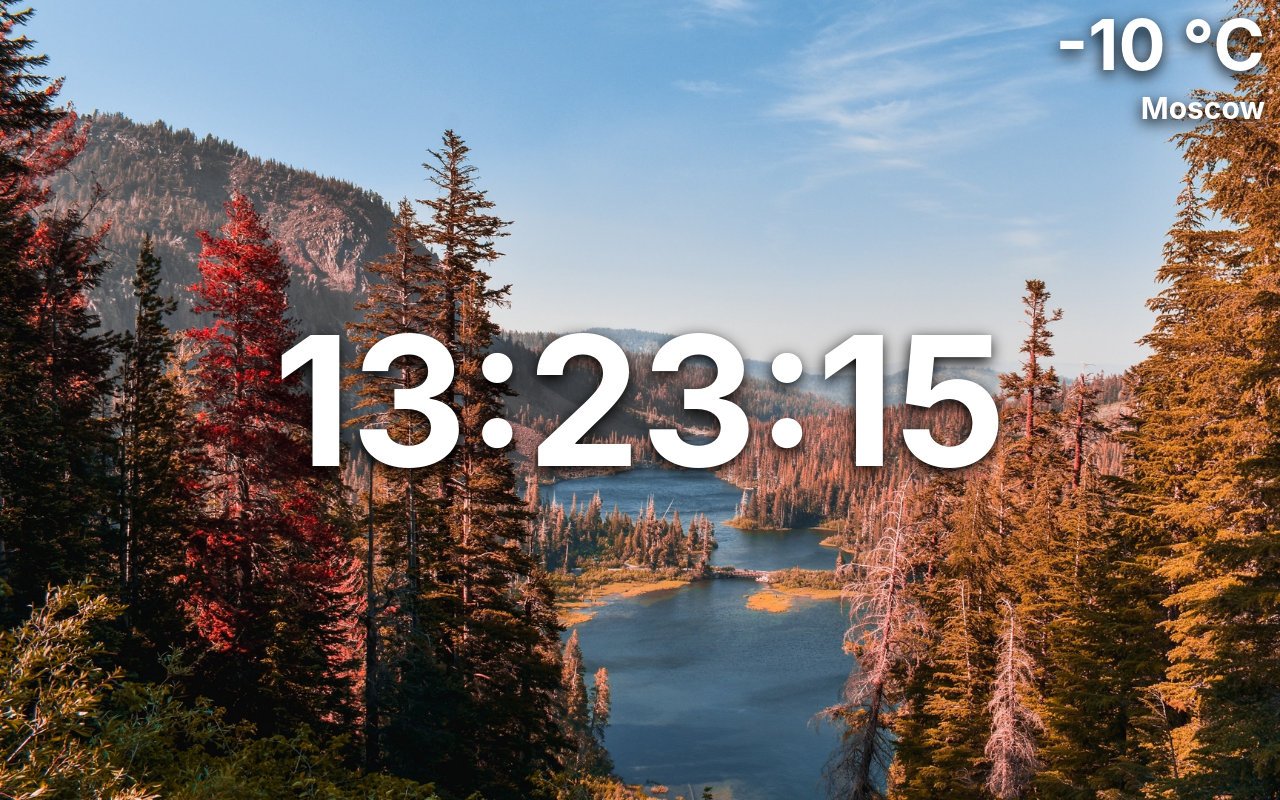
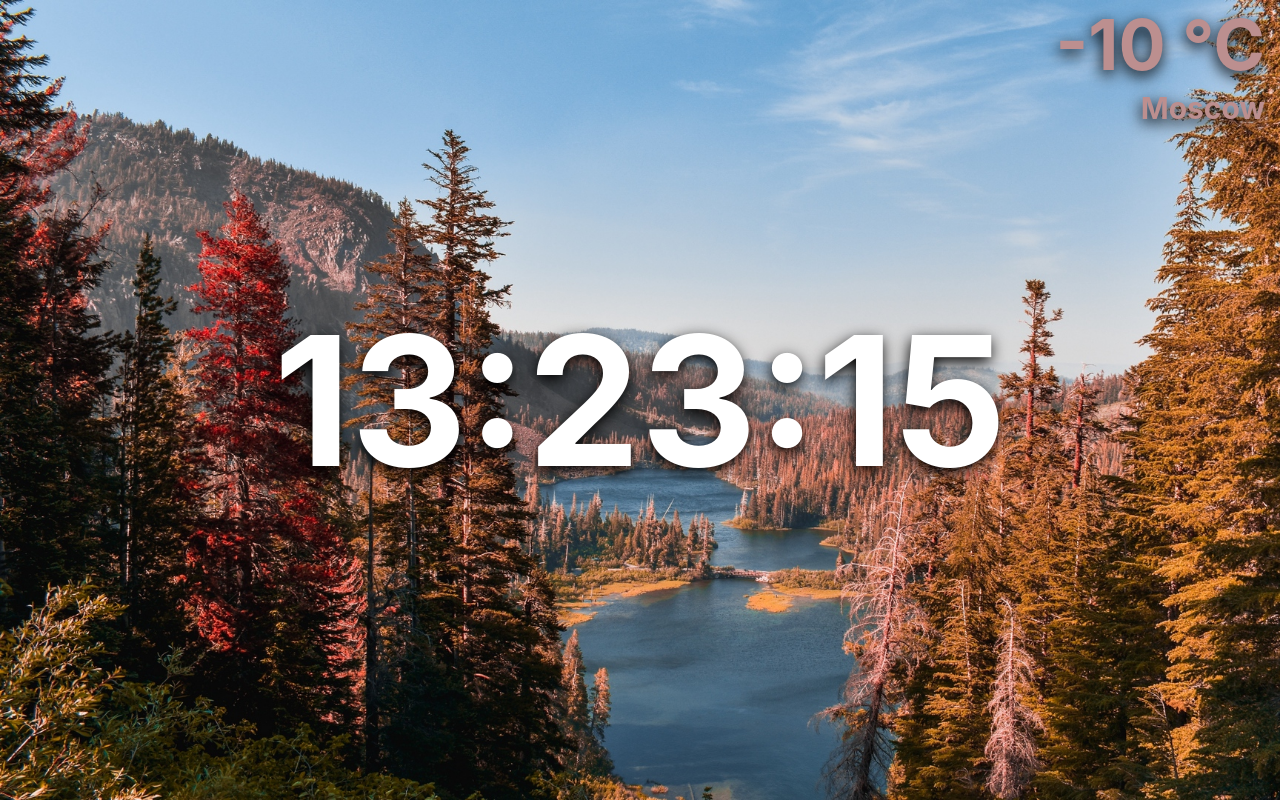
Before and after one commit to vladmv96/homepage, a React app: page / in a window 1280 px wide. Built offline with nearby package versions, Linux system fonts and the light colour scheme.

Commit message:
add weather module click function

```diff
--- a/package.json
+++ b/package.json
@@ -4,7 +4,7 @@
   "description": "",
   "main": "index.js",
   "scripts": {
-    "start": "webpack-dev-server --config ./webpack.config.js --mode development --port 3000",
+    "start": "webpack-dev-server --config ./webpack.config.js --mode development --port 3000 --host 0.0.0.0",
     "build": "webpack"
   },
   "author": "Vladislav Mershkov",
--- a/src/components/Weather/Weather.css
+++ b/src/components/Weather/Weather.css
@@ -1,8 +1,18 @@
 .weather-container {
+    display: flex;
     position: absolute;
     cursor: default;
     top: 0;
     right: 0;
+    transition: all .5s ease;
+}
+
+.weather-container-closed {
+    color: rosybrown;
+}
+
+.weather-container-opened {
+    color: white;
 }
 
 .weather-temperatura {
--- a/src/components/Weather/Weather.js
+++ b/src/components/Weather/Weather.js
@@ -1,14 +1,25 @@
 import React, { Component } from 'react';
 import './Weather.css';
+import classNames from 'classnames';
 
 class Weather extends Component {
 
   render() {
 
+    const {temperatura, city, weatherView, handleWeatherClick} = this.props;
+
+    const weatherClassNames = classNames(
+        'weather-container',
+        {'weather-container-opened': (weatherView === 'opened')},
+        {'weather-container-closed': (weatherView === 'closed')}
+      )
+
     return (
-      <div className="weather-container">
-        <h1 className="weather-temperatura">-10 &#176;С</h1>
-        <h2 className="weather-location">Moscow</h2>
+      <div className={weatherClassNames} onClick={handleWeatherClick}>
+        <div className="current-weather">
+          <h1 className="weather-temperatura">{temperatura} &#176;С</h1>
+          <h2 className="weather-location">{city}</h2>
+        </div>
       </div>
     );
   }
--- a/src/containers/Layout/Layout.js
+++ b/src/containers/Layout/Layout.js
@@ -7,11 +7,16 @@ class Layout extends Component {
       super(props);
       this.state = {
         clockPosition: 'center',
+        weatherView: 'closed',
       }
   }
 
   handleClockClick = () => {
     this.changeClockPosition();
+  }
+
+  handleWeatherClick = () => {
+    this.changeWeatherView();
   }
 
   changeClockPosition = () => {
@@ -23,9 +28,18 @@ class Layout extends Component {
     }
   }
 
+  changeWeatherView = () => {
+    const {weatherView} = this.state;
+    if (weatherView === 'opened') {
+      this.setState({weatherView: 'closed'});
+    } else {
+      this.setState({weatherView: 'opened'});
+    }
+  }
+
   render() {
 
-    const {clockPosition} = this.state;
+    const {clockPosition, weatherView} = this.state;
 
     return (
       <div>
@@ -34,6 +48,8 @@ class Layout extends Component {
           clockPosition={clockPosition}
         />
         <WeatherContainer
+          handleWeatherClick={this.handleWeatherClick}
+          weatherView={weatherView}
         />
       </div>
     );
--- a/src/containers/WeatherContainer/WeatherContainer.js
+++ b/src/containers/WeatherContainer/WeatherContainer.js
@@ -5,15 +5,23 @@ class WeatherContainer extends Component {
   constructor(props) {
       super(props);
       this.state = {
-
+          temperatura: '-10',
+          city: 'Moscow',
       }
   }
 
   render() {
 
+    const {temperatura, city} = this.state;
+    const {weatherView, handleWeatherClick} = this.props;
+
     return (
       <div>
         <Weather
+            temperatura={temperatura}
+            city={city}
+            weatherView={weatherView}
+            handleWeatherClick={handleWeatherClick}
         />
       </div>
     );
--- a/src/style.css
+++ b/src/style.css
@@ -5,4 +5,5 @@ body {
     font-family: -apple-system, BlinkMacSystemFont, 'Segoe UI', Roboto, Oxygen, Ubuntu, Cantarell, 'Open Sans', 'Helvetica Neue', sans-serif;
     color: white;
     text-shadow: black -1px 5px 15px;
+    overflow: hidden;
 }
```
